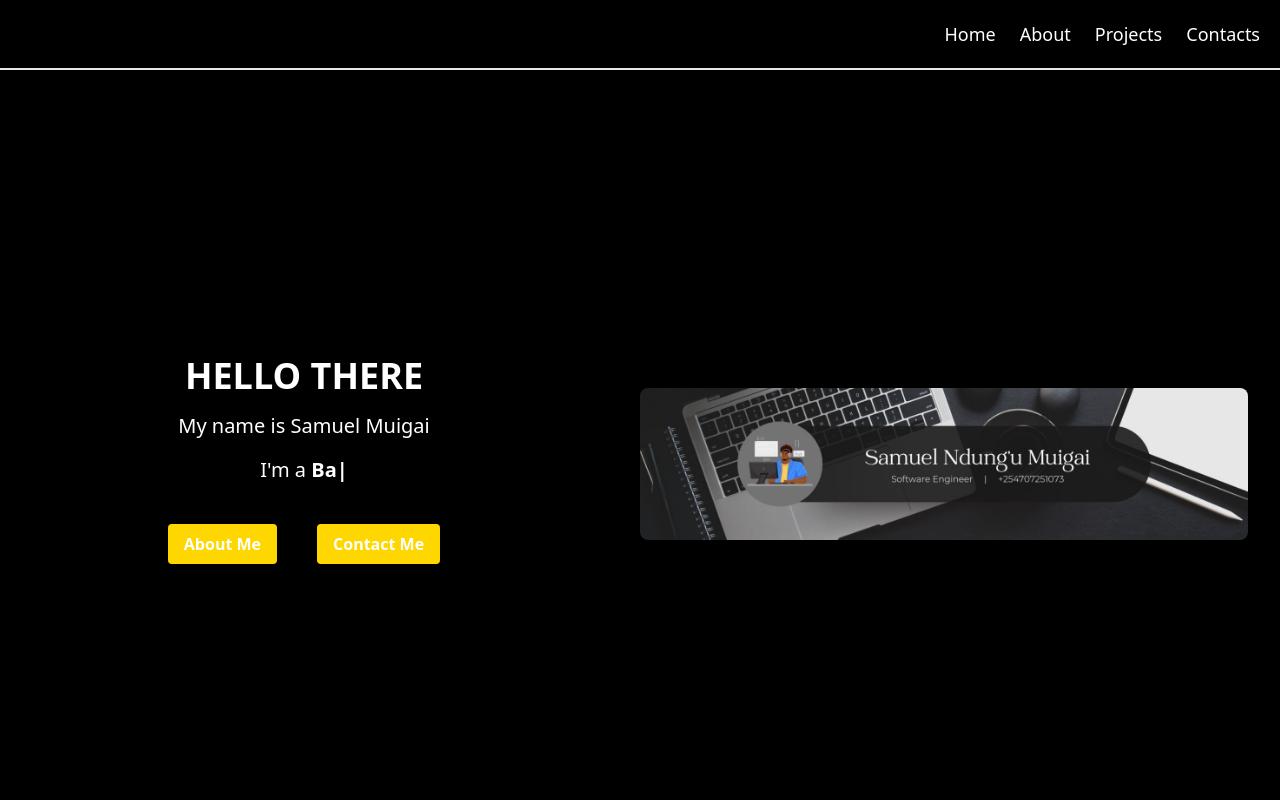
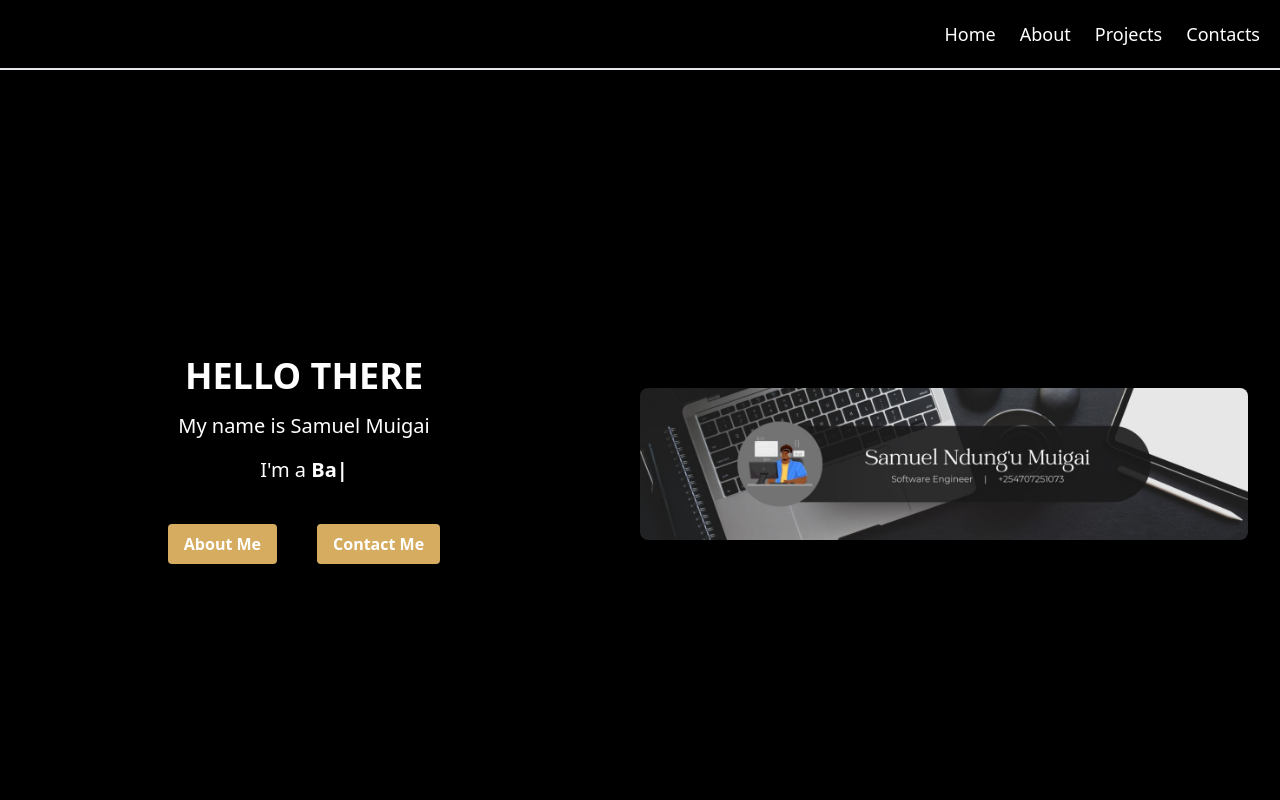
Before and after one commit to Ndungu-Muigai/new-portfolio, a React (Create React App) app: page / in a window 1280 px wide. Shown: the top 800 px of the page. Built offline with nearby package versions, Linux system fonts and the light colour scheme; a web font is replaced by a local one.

Commit message:
Modified the custom gold color

```diff
--- a/tailwind.config.js
+++ b/tailwind.config.js
@@ -5,7 +5,7 @@ module.exports = {
   theme: {
     extend: {
       colors: {
-        gold: '#FFD700',
+        gold: '#D6AD60',
       },
     },
   },
```
